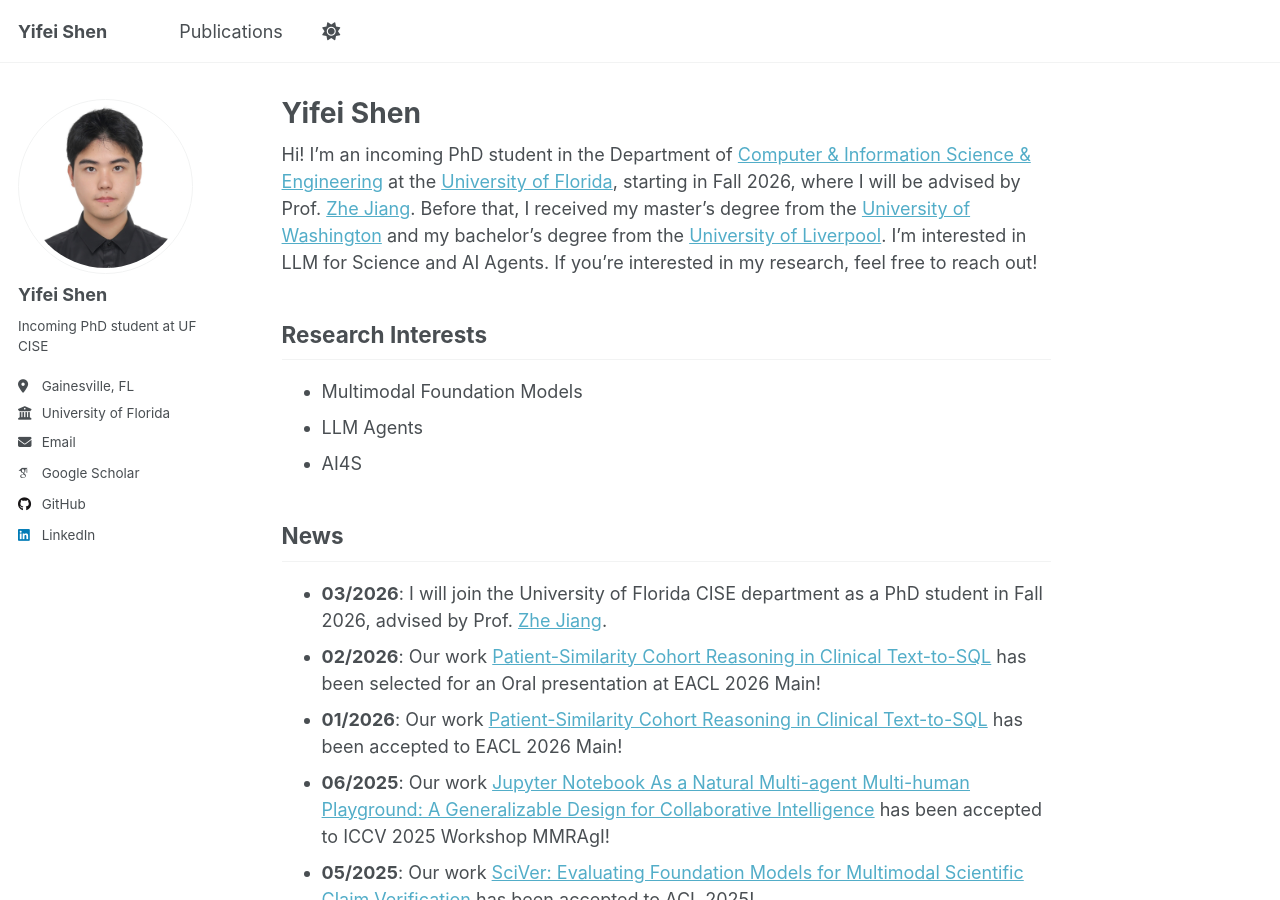
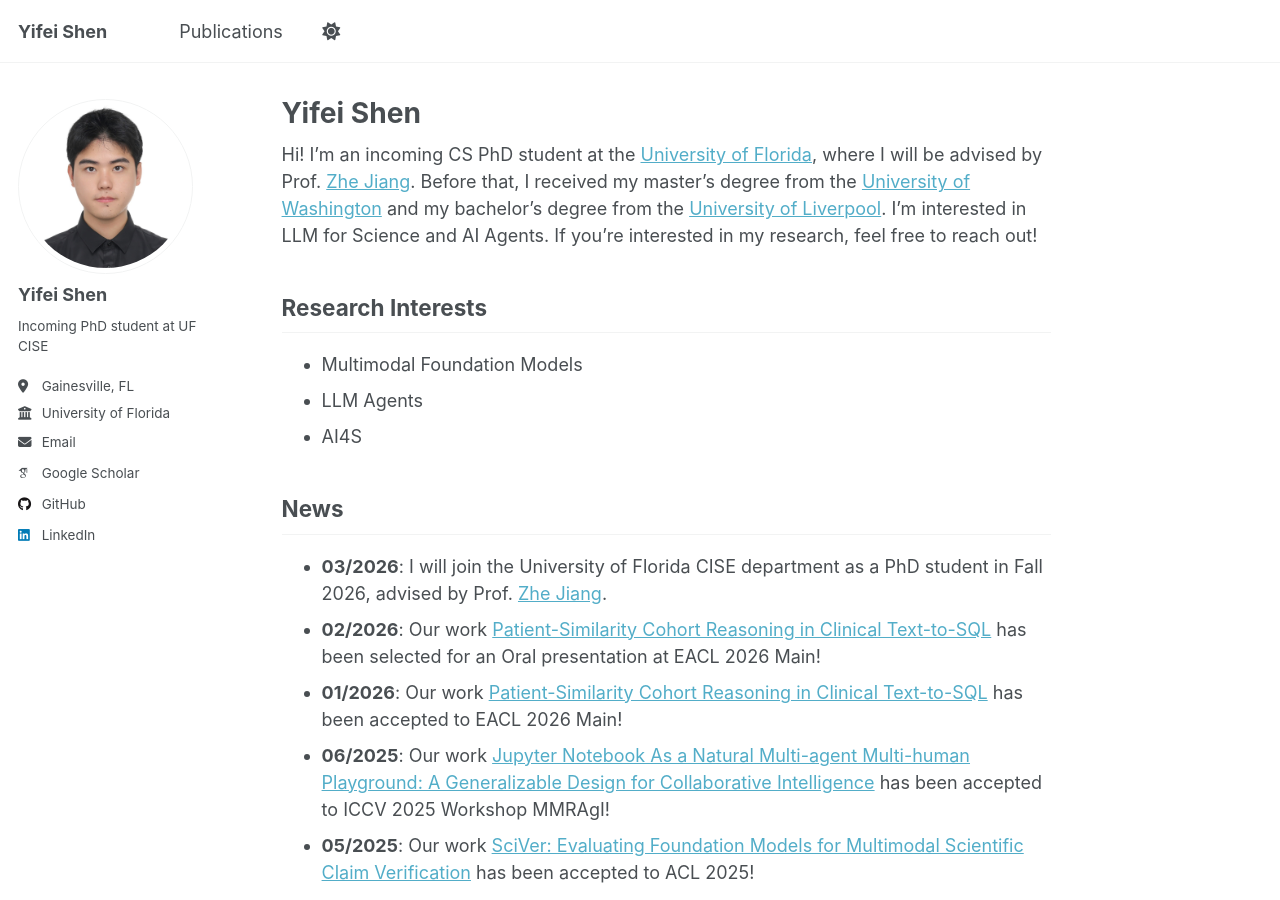
Before and after one commit to Barryshen1/Barryshen1.github.io, a Jekyll site: the page built from _pages/about.md, in a window 1280 px wide and 900 px high. Built offline with Jekyll 4.4.1, drawn with Linux system fonts in a browser that asks for light colours; some web fonts are replaced.

Commit message:
Shorten homepage intro and link University of Florida to CISE.
Co-authored-by: Cursor <cursoragent@cursor.com>

```diff
--- a/_pages/about.md
+++ b/_pages/about.md
@@ -8,7 +8,7 @@ redirect_from:
   - /about.html
 ---
 
-Hi! I'm an incoming PhD student in the Department of [Computer & Information Science & Engineering](https://www.cise.ufl.edu/) at the [University of Florida](https://www.ufl.edu/), starting in Fall 2026, where I will be advised by Prof. [Zhe Jiang](https://www.jiangteam.org/). Before that, I received my master's degree from the [University of Washington](https://www.ece.uw.edu/) and my bachelor's degree from the [University of Liverpool](https://www.liverpool.ac.uk/engineering/). I'm interested in LLM for Science and AI Agents. If you're interested in my research, feel free to reach out!
+Hi! I'm an incoming CS PhD student at the [University of Florida](https://cise.ufl.edu/), where I will be advised by Prof. [Zhe Jiang](https://www.jiangteam.org/). Before that, I received my master's degree from the [University of Washington](https://www.ece.uw.edu/) and my bachelor's degree from the [University of Liverpool](https://www.liverpool.ac.uk/engineering/). I'm interested in LLM for Science and AI Agents. If you're interested in my research, feel free to reach out!
 
 ## Research Interests
 
```
